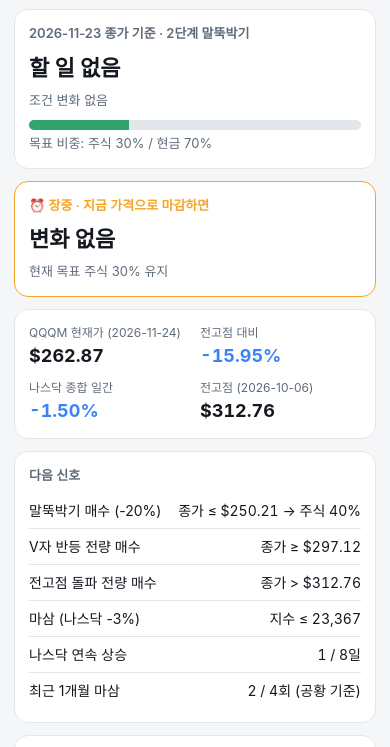
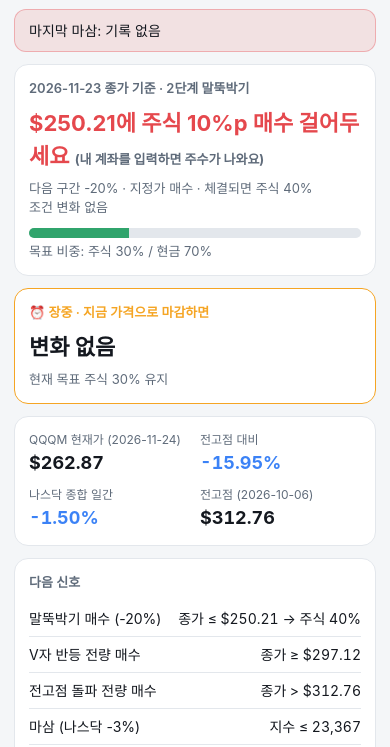
Before and after one commit to eomxx004/qqqm-jordan, a website: page docs/index.html in a window 390 px wide. Shown: the part 48-795 px from the top of the page. Drawn offline with Linux system fonts and the light colour scheme.

Commit message:
마지막 마삼 날짜 표시, 할 일 없을 때 다음 구간 주문 안내

```diff
--- a/docs/app.js
+++ b/docs/app.js
@@ -23,10 +23,16 @@ function render() {
   $('#market').textContent = open ? '미국장 진행 중' : '장 마감';
   $('#market').className = 'badge' + (open ? ' open' : '');
 
+  // 마지막 마삼
+  const lm = st.lastMamsam;
+  if (lm) {
+    const days = Math.round((Date.parse(new Date().toLocaleDateString('en-CA', { timeZone: 'America/New_York' })) - Date.parse(lm.date)) / 864e5);
+    $('#mamsam').innerHTML = `마지막 마삼 (나스닥 -3%): <b>${lm.date}</b> · 나스닥 ${sgn(lm.chg)} · ${days === 0 ? '오늘' : days + '일 전'}`;
+  } else $('#mamsam').textContent = '마지막 마삼: 기록 없음';
+
   // 오늘 할 일 (확정 종가 기준)
   $('#todayTitle').textContent = `${sig.date} 종가 기준 · ${MODE[st.mode]}${st.panic ? ' · 공황 대기' : ''}`;
-  $('#todayAction').textContent = actionText(sig);
-  $('#todayAction').className = 'action ' + sig.action;
+  renderOrder();
   $('#todayReason').textContent = sig.reasons.join(' · ') || '조건 변화 없음';
   $('#stockBar').style.width = st.stock + '%';
   $('#stockText').textContent = `목표 비중: 주식 ${st.stock}% / 현금 ${100 - st.stock}%`;
@@ -84,8 +90,36 @@ function render() {
   renderAccount();
 }
 
+// 할 일이 없으면 바로 밑 구간에 걸어둘 주문을 보여준다 (주문 1건 = 총자산의 10%)
+function renderOrder() {
+  const sig = data.confirmed.signal, t = data.confirmed.triggers;
+  const o = t.nextBuy ? { side: '매수', how: '지정가 매수', ...t.nextBuy } : t.nextSell ? { side: '매도', how: '감시(스탑) 매도', ...t.nextSell } : null;
+  const shares = +$('#shares').value || 0, cash = +$('#cash').value || 0;
+  const total = shares * data.live.close + cash;
+  let qty = null;
+  if (o && total > 0) {
+    qty = Math.round(total * 0.1 / o.price);
+    qty = o.side === '매수' ? Math.min(qty, Math.floor(cash / o.price)) : Math.min(qty, Math.floor(shares));
+  }
+  const orderLine = o && (qty != null ? `<b>${usd(o.price)}에 ${qty}주 ${o.side}</b> 걸어두세요`
+    : `<b>${usd(o.price)}에 주식 10%p ${o.side}</b> 걸어두세요 <span class="reason">(내 계좌를 입력하면 주수가 나와요)</span>`);
+  const detail = o && `<div class="reason">다음 구간 -${o.pct}% · ${o.how} · 체결되면 주식 ${o.stockAfter}%</div>`;
+
+  if (sig.action === 'HOLD' && o) {
+    $('#todayAction').innerHTML = orderLine;
+    $('#todayAction').className = 'action ' + (o.side === '매수' ? 'BUY' : 'SELL');
+    $('#order').innerHTML = detail;
+  } else {
+    $('#todayAction').textContent = sig.action === 'HOLD' ? '보유 유지' : actionText(sig);
+    $('#todayAction').className = 'action ' + sig.action;
+    $('#order').innerHTML = o ? `다음 주문: ${orderLine}${detail}` : '';
+  }
+  $('#order').classList.toggle('hidden', !o);
+}
+
 function renderAccount() {
   if (!data) return;
+  renderOrder();
   const shares = +$('#shares').value || 0, cash = +$('#cash').value || 0;
   localStorage.setItem('acct', JSON.stringify({ shares, cash }));
   const price = data.live.close, total = shares * price + cash;
--- a/docs/index.html
+++ b/docs/index.html
@@ -50,6 +50,10 @@
   .check { display:flex; align-items:center; gap:8px; margin-top:10px; font-size:14px; }
   .check input { width:20px; height:20px; }
   .hidden { display:none; }
+  .mamsam { background:rgba(229,72,77,.12); border:1px solid rgba(229,72,77,.35); border-radius:12px; padding:10px 14px; margin-bottom:12px; font-size:14px; }
+  .mamsam b { color:var(--up); }
+  .order { margin-top:6px; font-size:14px; }
+  .order b { font-size:20px; }
   .msg b { display:block; } .msg pre { white-space:pre-wrap; margin:2px 0 0; font:inherit; color:var(--dim); font-size:13px; }
 </style>
 </head>
@@ -60,9 +64,12 @@
     <span id="market" class="badge">불러오는 중…</span>
   </header>
 
+  <section class="mamsam" id="mamsam">마지막 마삼 —</section>
+
   <section class="card" id="today">
     <h2 id="todayTitle">오늘 할 일</h2>
     <div class="action" id="todayAction">—</div>
+    <div class="order hidden" id="order"></div>
     <div class="reason" id="todayReason"></div>
     <div class="bar"><i id="stockBar" style="width:0"></i></div>
     <div class="reason" id="stockText"></div>
--- a/docs/sw.js
+++ b/docs/sw.js
@@ -1,4 +1,4 @@
-const CACHE = 'jordan-v1';
+const CACHE = 'jordan-v2';
 const SHELL = ['./', 'index.html', 'app.js', 'config.js', 'manifest.webmanifest', 'icon-192.png', 'icon-512.png'];
 
 self.addEventListener('install', e => { e.waitUntil(caches.open(CACHE).then(c => c.addAll(SHELL))); self.skipWaiting(); });
--- a/engine/jordan.mjs
+++ b/engine/jordan.mjs
@@ -36,6 +36,7 @@ export function initialState() {
     maxDD: 0,              // 이번 국면의 최대 하락률 % (종가)
     upStreak: 0,
     mamsamDates: [],
+    lastMamsam: null,      // 가장 최근 마삼 { date, chg }
     panic: false, panicUntil: null,
     lastIxic: null,
   };
@@ -64,6 +65,7 @@ export function step(prev, bar, cfg = DEFAULTS) {
 
   if (isMamsam) {
     s.mamsamDates.push(bar.date);
+    s.lastMamsam = { date: bar.date, chg: ixicChg };
     const monthAgo = addMonthsDays(bar.date, -1, 0);
     s.mamsamDates = s.mamsamDates.filter(d => d > monthAgo);
     if (s.mamsamDates.length >= cfg.panicCount) {
```
Also changed, not shown: scripts/update.mjs (+11 -4 lines).
